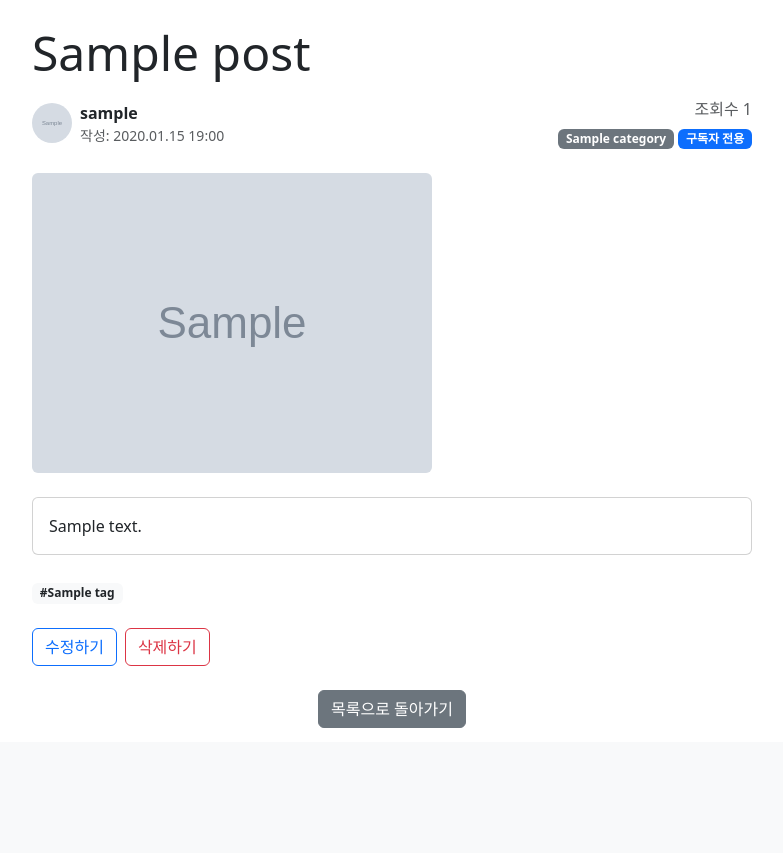
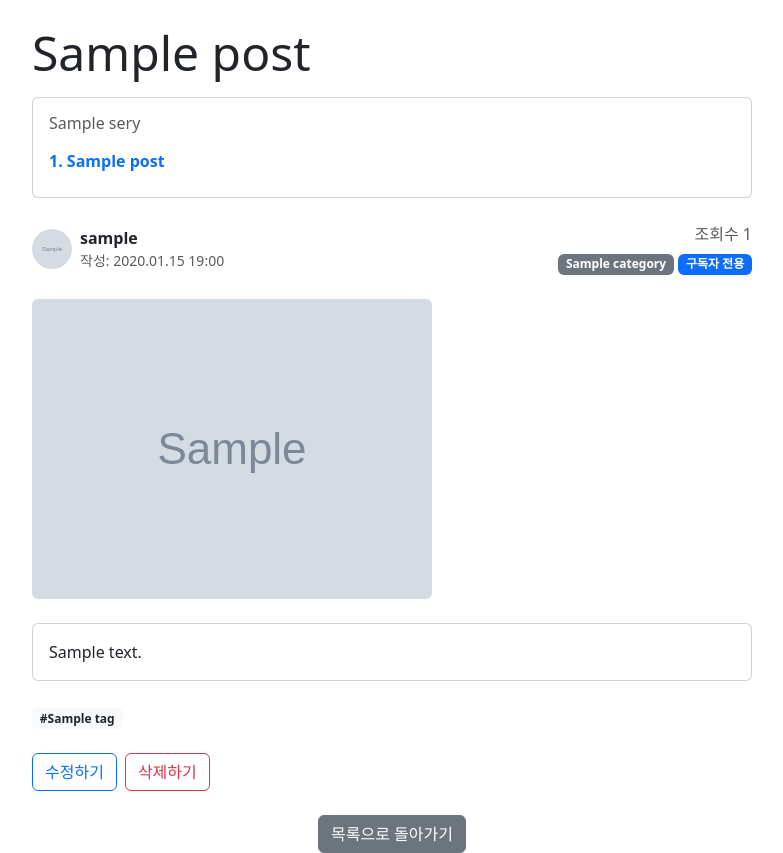
Before and after one commit to smahn9123/django-travelog, a Django app: page /blog/1/ in a window 1280 px wide. Shown: the part 58-911 px from the top of the page, without its empty margins (248-1031 px from the left). Before the commit the page ends 786 px from the top, so only its background shows below. Run offline with Django 5.2, Linux system fonts and the light colour scheme; a user stored in the database is signed in; tables that the repository leaves empty hold one stand-in row (values such as "Sample post"); grey boxes marked "Sample" are stand-in pictures; some libraries are stand-ins or nearby versions.

Commit message:
💄 display series  post list in post UI

```diff
--- a/blog/templates/blog/post_detail.html
+++ b/blog/templates/blog/post_detail.html
@@ -9,6 +9,33 @@
         <!-- 포스트 헤더 -->
         <div class="mb-4">
           <h1 class="display-5 mb-3">{{ post.title }}</h1>
+
+          <!-- 시리즈 정보 -->
+          {% if post.series %}
+            <div class="card mb-4">
+              <div class="card-body">
+                <h6 class="card-title text-muted mb-3">
+                  <i class="bi bi-collection"></i>
+                  {{ post.series.title }}
+                </h6>
+                <div class="series-posts">
+                  {% for series_post in post.series.posts.all %}
+                    <div class="mb-2">
+                      {% if series_post == post %}
+                        <strong class="text-primary">{{ forloop.counter }}.
+                          {{ series_post.title }}</strong>
+                      {% else %}
+                        <span class="text-muted">{{ forloop.counter }}.</span>
+                        <a href="{% url 'post_detail' pk=series_post.pk %}" class="text-decoration-none">
+                          {{ series_post.title }}
+                        </a>
+                      {% endif %}
+                    </div>
+                  {% endfor %}
+                </div>
+              </div>
+            </div>
+          {% endif %}
 
           <!-- 저자 정보와 메타데이터 -->
           <div class="d-flex justify-content-between align-items-center mb-4">
```
